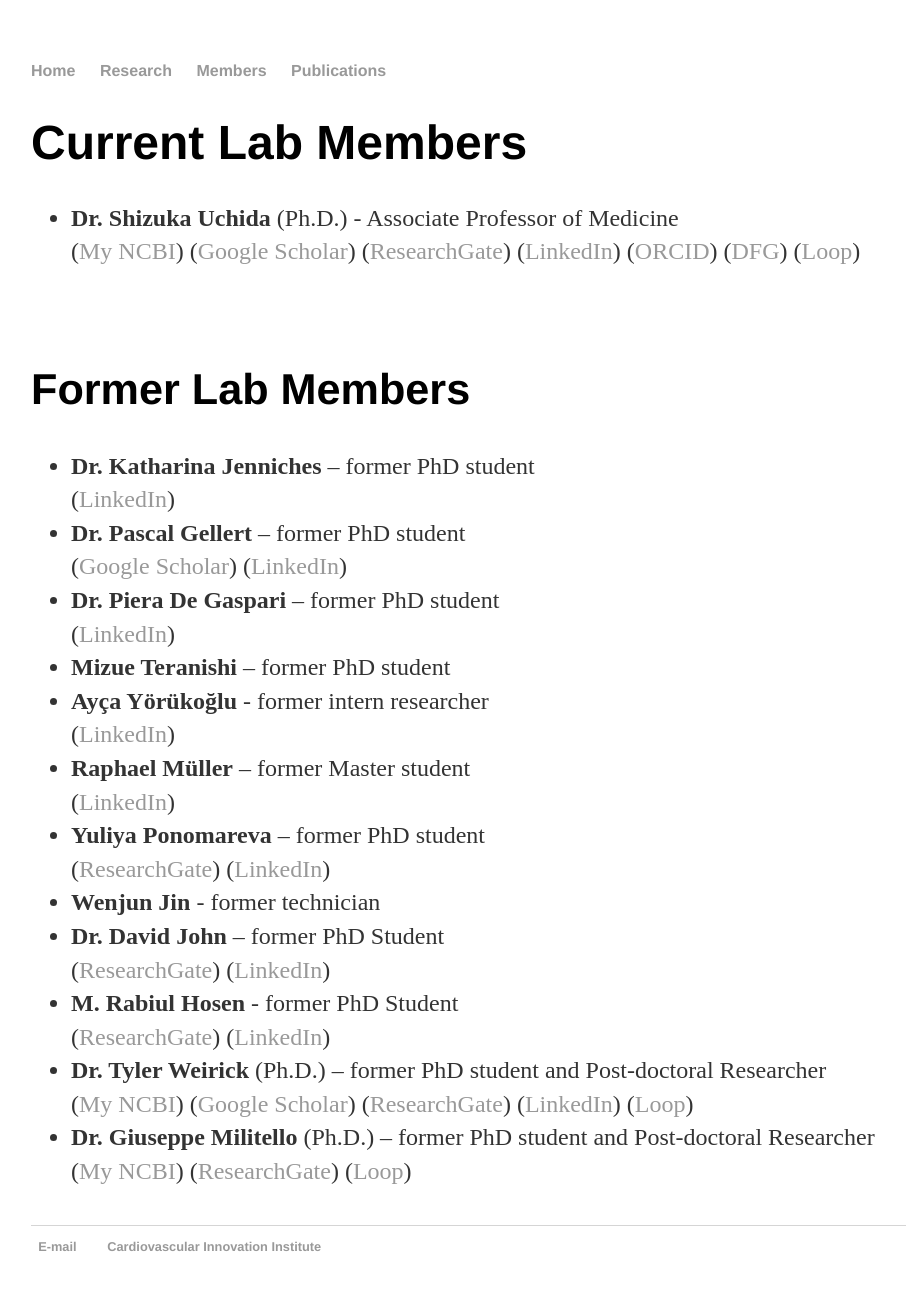
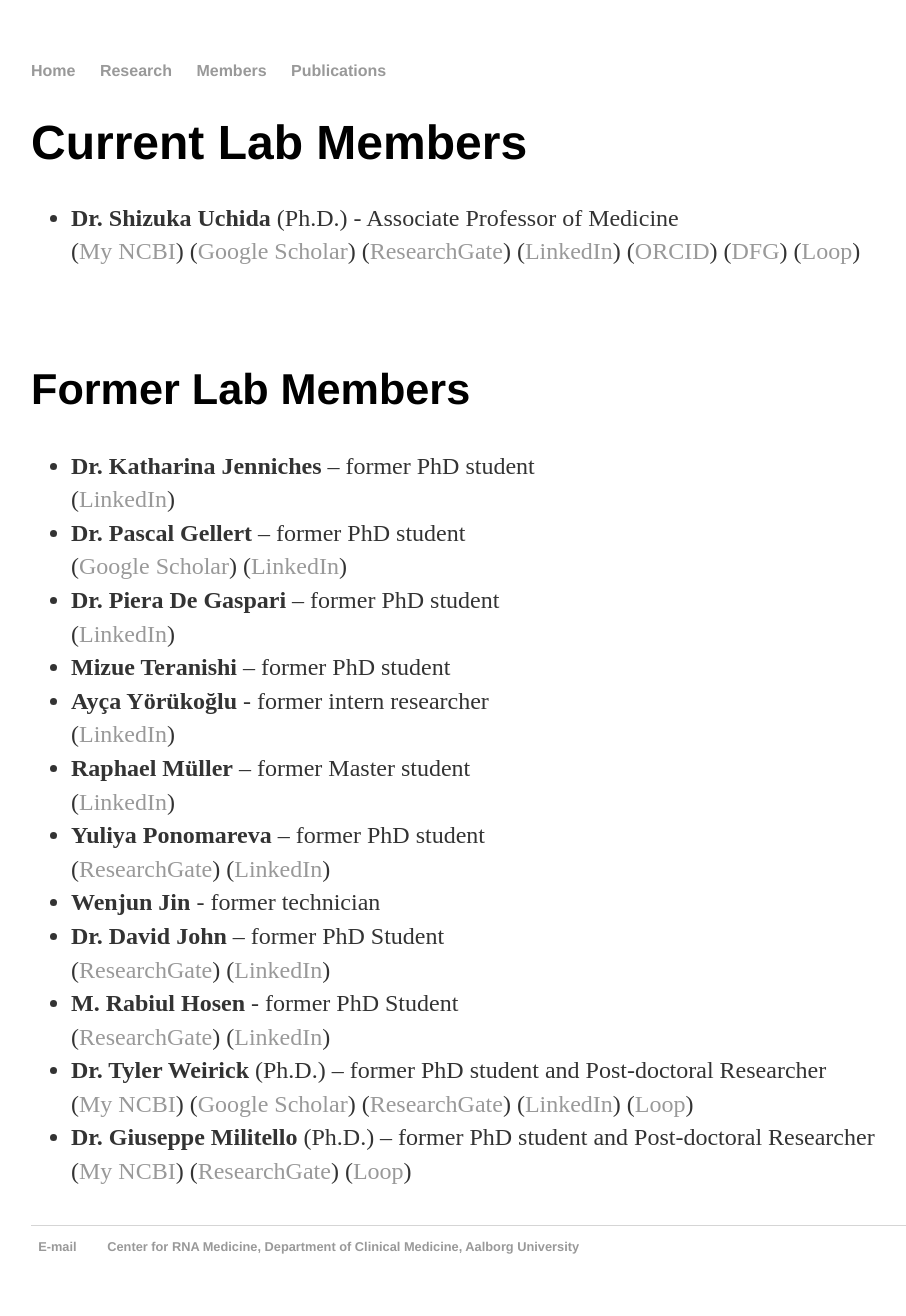
Before and after one commit to heartlncrna/heartlncrna.github.io, a Jekyll site: the page members/member_list.html, which Jekyll copies as it is, in a window 1280 px wide. Shown: the whole page, without its empty margins (161-1067 px from the left). Built offline with Jekyll 4.4.1, drawn with Linux system fonts in a browser that asks for light colours.

Commit message:
Update member_list.html

```diff
--- a/members/member_list.html
+++ b/members/member_list.html
@@ -97,7 +97,7 @@
   <footer>
    <ul>
    <li><a href="mailto:heart.lncrna@gmail.com">E-mail</a></li>
-   <li><a href="http://cv2i.org/investigators/shizuka-uchida/">Cardiovascular Innovation Institute</a></li>
+   <li><a href="http://www.rna-medicine.dk">Center for RNA Medicine, Department of Clinical Medicine, Aalborg University</a></li>
    </ul>
   </footer>
   </body>
```
